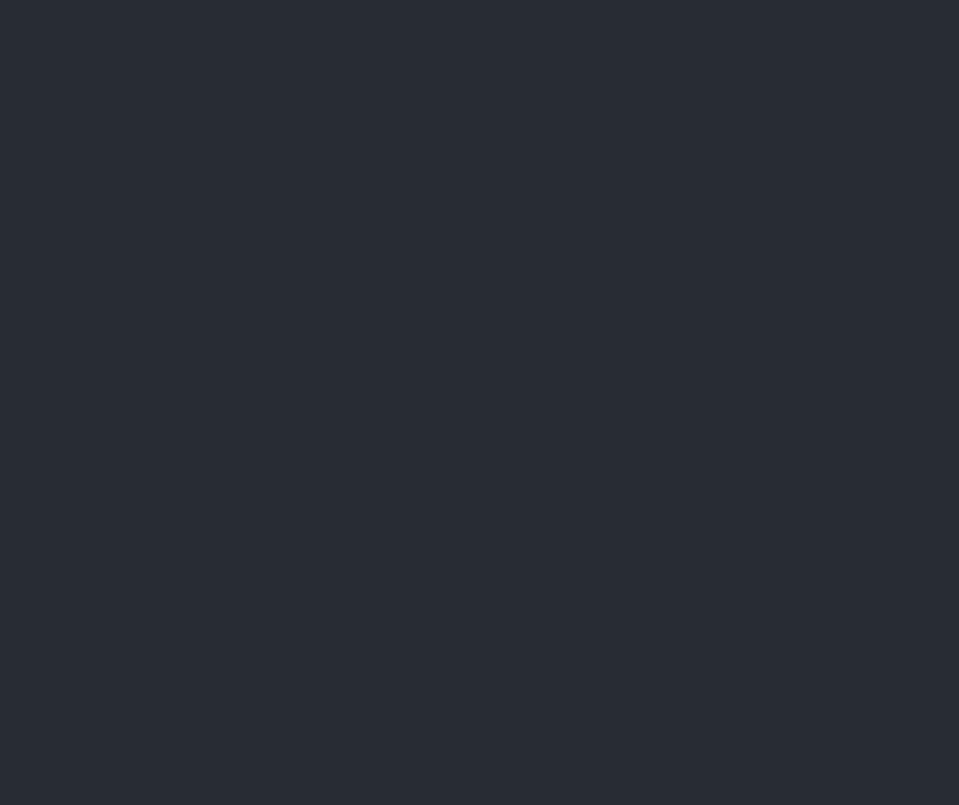
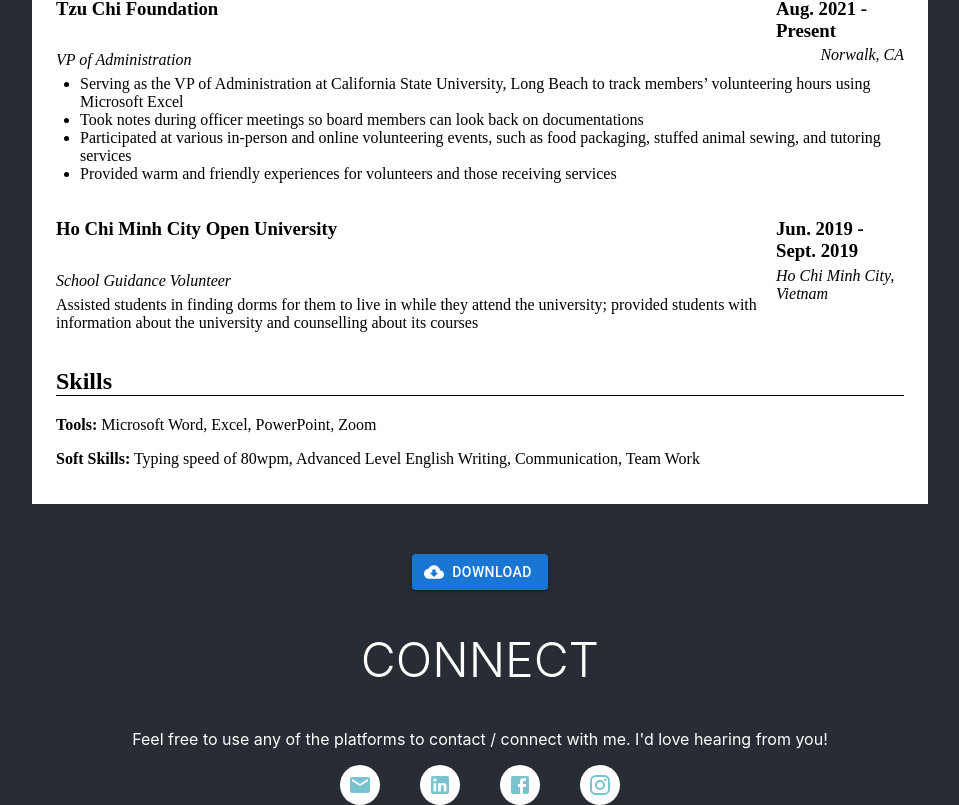
Before and after one commit to Brian-E-Nguyen/Thu-Website, a React (Create React App) app: page / in a window 1280 px wide. Shown: the part 2044-2849 px from the top of the page, without its empty margins (160-1119 px from the left). Before the commit the page ends 1204 px from the top, so only its background shows below. Built offline with nearby package versions, Linux system fonts and the light colour scheme.

Commit message:
import resume section

```diff
--- a/src/views/HomeView.js
+++ b/src/views/HomeView.js
@@ -1,17 +1,19 @@
 import Introduction from '../components/Home/Introduction';
 import About from '../components/Home/About';
 import Connect from '../components/Home/Connect';
-import Particle from '../components/UI/Particle';
+import ResumeSection from '../components/Resume/ResumeSection';
 
 import { Container } from '@mui/material';
 
 const Home = () => {
   return (
     <section>
-      <Particle />
       <Container>
         <Introduction />
         <About />
+      </Container>
+      <ResumeSection />
+      <Container>
         <Connect />
       </Container>
     </section>
```
